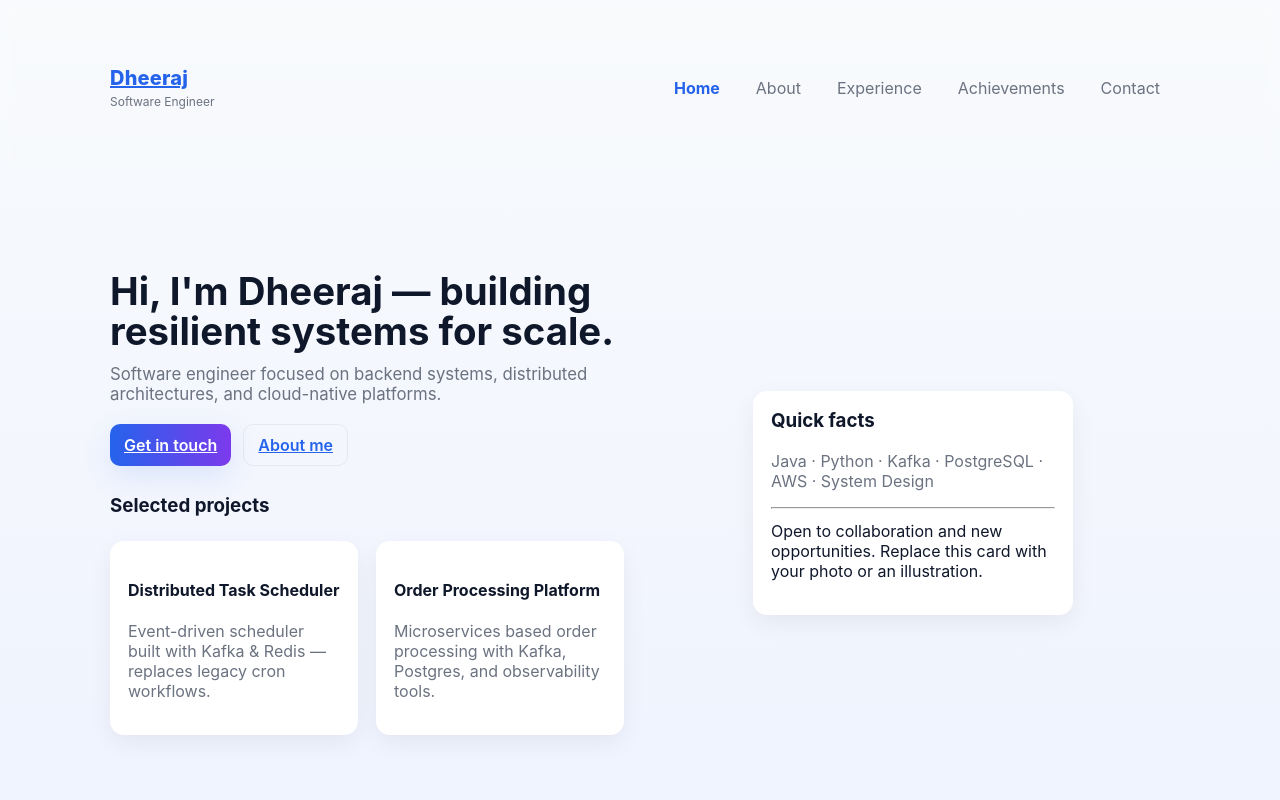
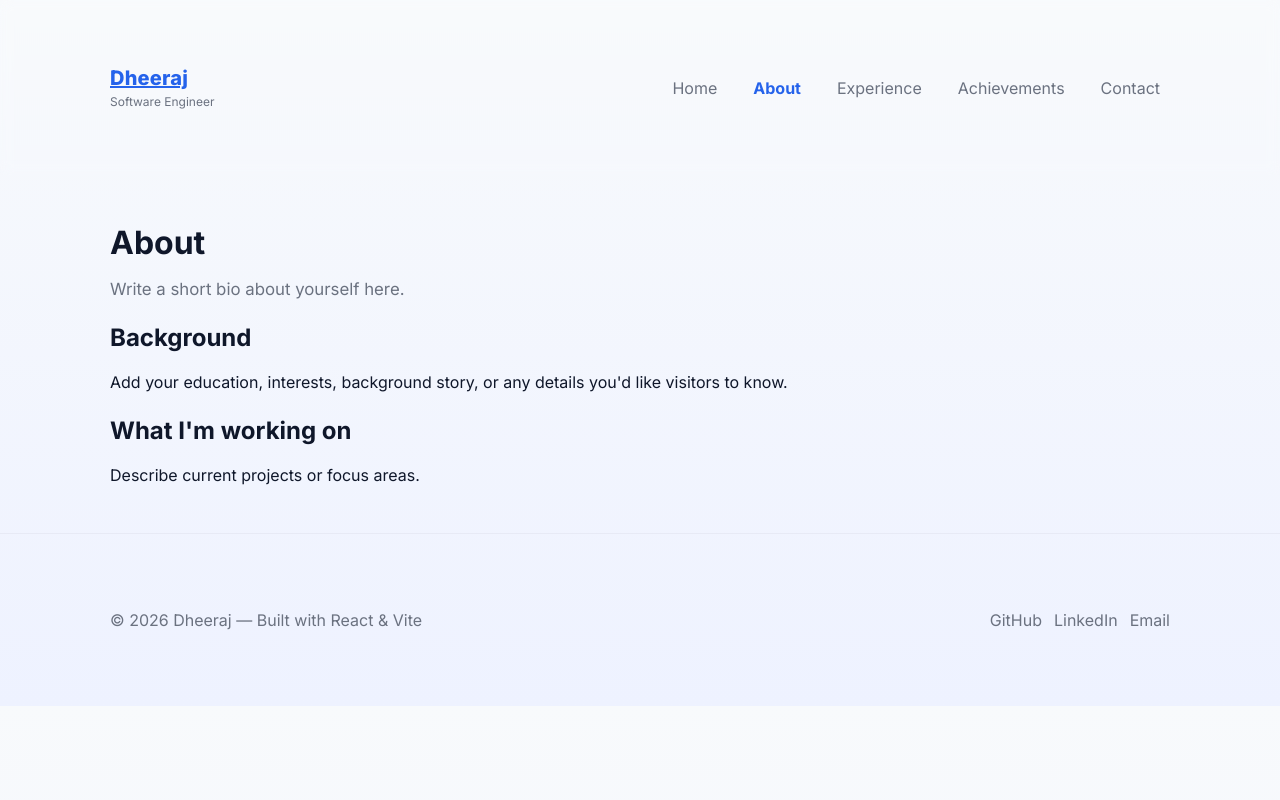
Before and after one commit to saidheerajnvs29/saidheerajnvs29.github.io, a React (Vite) app: page /#/about in a window 1280 px wide. Before the commit this address led to /#/. Shown: the top 800 px of the page. Built offline with nearby package versions, Linux system fonts and the light colour scheme.

Commit message:
reverted

```diff
--- a/src/index.css
+++ b/src/index.css
@@ -1,10 +1,3 @@
-:root{
-  --bg: #f8fafc;
-  --card: #ffffff;
-  --muted: #6b7280;
-  --accent: #2563eb;
-}
-*{box-sizing:border-box}
 @import url('https://fonts.googleapis.com/css2?family=Inter:wght@300;400;600;700;800&display=swap');
 
 :root{
--- a/src/pages/About.jsx
+++ b/src/pages/About.jsx
@@ -1,37 +1,19 @@
 import React from 'react'
-import { Link } from 'react-router-dom'
 
 export default function About() {
   return (
-    <section className="container">
-      <div className="hero" style={{paddingTop:24}}>
-        <div className="hero-left">
-          <h1 className="hero-title">About me</h1>
-          <p className="hero-sub">Short bio placeholder — add your background, education, and interests here.</p>
+    <section>
+      <h1>About</h1>
+      <p className="lead">Write a short bio about yourself here.</p>
 
-          <div style={{marginTop:20}}>
-            <h3>Background</h3>
-            <p className="muted">Add your education, notable roles, and a brief story about how you arrived where you are.</p>
-          </div>
+      <h2>Background</h2>
+      <p>
+        Add your education, interests, background story, or any details you'd like visitors to
+        know.
+      </p>
 
-          <div style={{marginTop:18}}>
-            <h3>What I'm working on</h3>
-            <p className="muted">Describe current projects, experimentation areas, or what you're learning right now.</p>
-            <div style={{marginTop:12}}>
-              <Link to="/experience" className="btn btn-ghost">See experience</Link>
-            </div>
-          </div>
-        </div>
-
-        <div className="hero-right">
-          <div className="card" style={{width:320,maxWidth:'90%'}}>
-            <h3 style={{marginTop:0}}>Quick facts</h3>
-            <p className="muted">Location • Open to remote • Languages: English</p>
-            <hr />
-            <p style={{marginTop:12}}>Replace this card with a photo and contact CTA or a short highlight.</p>
-          </div>
-        </div>
-      </div>
+      <h2>What I'm working on</h2>
+      <p>Describe current projects or focus areas.</p>
     </section>
   )
 }
--- a/src/pages/Achievements.jsx
+++ b/src/pages/Achievements.jsx
@@ -2,30 +2,16 @@ import React from 'react'
 
 export default function Achievements() {
   return (
-    <section className="container">
-      <div style={{paddingTop:24}}>
-        <h1 style={{marginTop:0}}>Achievements</h1>
-        <p className="lead">Awards, certifications, publications, and other recognitions.</p>
+    <section>
+      <h1>Achievements</h1>
+      <p className="lead">List awards, certifications, notable accomplishments here.</p>
 
-        <div className="card-grid" style={{marginTop:18}}>
-          <article className="card">
-            <h4>Certification: Cloud Architect</h4>
-            <p className="muted">Issuing organization — Year</p>
-          </article>
+      <ul>
+        <li>Achievement or Award — Year</li>
+        <li>Publication or Conference Talk — Year</li>
+      </ul>
 
-          <article className="card">
-            <h4>Conference Talk: Scaling Event Systems</h4>
-            <p className="muted">Conference Name — Year</p>
-          </article>
-
-          <article className="card">
-            <h4>Open Source Contributor</h4>
-            <p className="muted">Project name — Short summary of contribution</p>
-          </article>
-        </div>
-
-        <p className="muted" style={{marginTop:18}}>Add links to certificates or slides where appropriate.</p>
-      </div>
+      <p className="muted">Add links or badges if you like.</p>
     </section>
   )
 }
--- a/src/pages/Contact.jsx
+++ b/src/pages/Contact.jsx
@@ -2,38 +2,14 @@ import React from 'react'
 
 export default function Contact() {
   return (
-    <section className="container">
-      <div style={{paddingTop:24}}>
-        <h1 style={{marginTop:0}}>Contact</h1>
-        <p className="lead">I'd love to hear from you — replace with your preferred contact methods.</p>
+    <section>
+      <h1>Contact</h1>
+      <p className="lead">I'd love to hear from you — replace with your preferred contact methods.</p>
 
-        <div style={{display:'grid',gridTemplateColumns:'1fr 320px',gap:20,marginTop:18}}>
-          <div>
-            <div className="card">
-              <h3 style={{marginTop:0}}>Send a message</h3>
-              <p className="muted">This is a placeholder contact form — replace with your form handler or use a mailto link.</p>
-
-              <form onSubmit={(e)=>{e.preventDefault();alert('Replace with real submit')}} style={{marginTop:12,display:'grid',gap:8}}>
-                <input name="name" placeholder="Your name" style={{padding:10,borderRadius:8,border:'1px solid #e6e9ef'}} />
-                <input name="email" placeholder="Your email" style={{padding:10,borderRadius:8,border:'1px solid #e6e9ef'}} />
-                <textarea name="message" rows={5} placeholder="Message" style={{padding:10,borderRadius:8,border:'1px solid #e6e9ef'}} />
-                <button className="btn btn-primary" type="submit">Send message</button>
-              </form>
-            </div>
-          </div>
-
-          <aside>
-            <div className="card">
-              <h4 style={{marginTop:0}}>Other ways to reach me</h4>
-              <ul className="muted" style={{marginTop:8}}>
-                <li>Email: <a href="mailto:saidheerajnvs1998@gmail.com">saidheerajnvs1998@gmail.com</a></li>
-                <li>LinkedIn: <a href="https://www.linkedin.com/in/dheeraj-narayanabhatla/">Profile</a></li>
-                <li>GitHub: <a href="#">Your GitHub</a></li>
-              </ul>
-            </div>
-          </aside>
-        </div>
-      </div>
+      <ul>
+        <li>Email: <a href="mailto:saidheerajnvs1998@gmail.com">saidheerajnvs1998@gmail.com</a></li>
+        <li>LinkedIn: <a href="https://www.linkedin.com/in/dheeraj-narayanabhatla/">Dheeraj Narayanabhatla</a></li>
+      </ul>
     </section>
   )
 }
--- a/src/pages/Experience.jsx
+++ b/src/pages/Experience.jsx
@@ -2,25 +2,21 @@ import React from 'react'
 
 export default function Experience() {
   return (
-    <section className="container">
-      <div style={{paddingTop:24}}>
-        <h1 style={{marginTop:0}}>Experience</h1>
-        <p className="lead">Roles, companies, and short summaries — replace these placeholders with your real entries.</p>
+    <section>
+      <h1>Experience</h1>
+      <p className="lead">List your work experience, roles, and responsibilities.</p>
 
-        <div style={{marginTop:18}}>
-          <div className="timeline">
-            <div className="timeline-item">
-              <h3>Senior Software Engineer — Company ABC</h3>
-              <p className="muted">2022 — Present • Remote</p>
-              <p>Led backend services for high-throughput event processing. Designed resilient retry and partitioning strategies.</p>
-            </div>
+      <div className="timeline">
+        <div className="timeline-item">
+          <h3>Software Engineer — Company ABC</h3>
+          <p className="muted">Dates • Location</p>
+          <p>Short summary of responsibilities and achievements.</p>
+        </div>
 
-            <div className="timeline-item">
-              <h3>Software Engineer — Company XYZ</h3>
-              <p className="muted">2019 — 2022 • City</p>
-              <p>Built microservice components, improved observability, and helped migrate monolith to distributed services.</p>
-            </div>
-          </div>
+        <div className="timeline-item">
+          <h3>Another Role — Company XYZ</h3>
+          <p className="muted">Dates • Location</p>
+          <p>Short summary of responsibilities and achievements.</p>
         </div>
       </div>
     </section>
--- a/src/pages/Home.jsx
+++ b/src/pages/Home.jsx
@@ -1,44 +1,30 @@
 import React from 'react'
-import { Link } from 'react-router-dom'
 
 export default function Home() {
   return (
     <section>
-      <div className="hero container">
-        <div className="hero-left">
-          <h1 className="hero-title">Hi, I'm Dheeraj — building resilient systems for scale.</h1>
-          <p className="hero-sub">Software engineer focused on backend systems, distributed architectures, and cloud-native platforms.</p>
+      <h1>Hi, I'm Dheeraj.</h1>
+      <p className="lead">Software engineer — backend, distributed systems, and cloud.</p>
 
-          <div className="cta-row">
-            <Link to="/contact" className="btn btn-primary">Get in touch</Link>
-            <Link to="/about" className="btn btn-ghost">About me</Link>
-          </div>
+      <h2>Key Skills</h2>
+      <p>Java · Python · Kafka · PostgreSQL · AWS · System Design</p>
 
-          <div style={{marginTop:28}}>
-            <h3 style={{margin:'14px 0 8px'}}>Selected projects</h3>
+      <h2>Projects</h2>
       <div className="card-grid">
         <article className="card">
-                <h4>Distributed Task Scheduler</h4>
-                <p className="muted">Event-driven scheduler built with Kafka & Redis — replaces legacy cron workflows.</p>
+          <h3>Distributed Task Scheduler</h3>
+          <p>Event-driven scheduler built with Kafka and Redis.</p>
+          <a href="#">GitHub →</a>
         </article>
 
         <article className="card">
-                <h4>Order Processing Platform</h4>
-                <p className="muted">Microservices based order processing with Kafka, Postgres, and observability tools.</p>
+          <h3>Event-Driven Order System</h3>
+          <p>Microservices-based order processing with Kafka and PostgreSQL.</p>
+          <a href="#">GitHub →</a>
         </article>
       </div>
-          </div>
-        </div>
 
-        <div className="hero-right">
-          <div style={{width:320,maxWidth:'90%'}} className="card">
-            <h3 style={{marginTop:0}}>Quick facts</h3>
-            <p className="muted">Java · Python · Kafka · PostgreSQL · AWS · System Design</p>
-            <hr />
-            <p style={{marginTop:12}}>Open to collaboration and new opportunities. Replace this card with your photo or an illustration.</p>
-          </div>
-        </div>
-      </div>
+      <p className="muted">Replace this content with your own projects and links.</p>
     </section>
   )
 }
```
Lines whose indentation alone changed are shown as unchanged.
